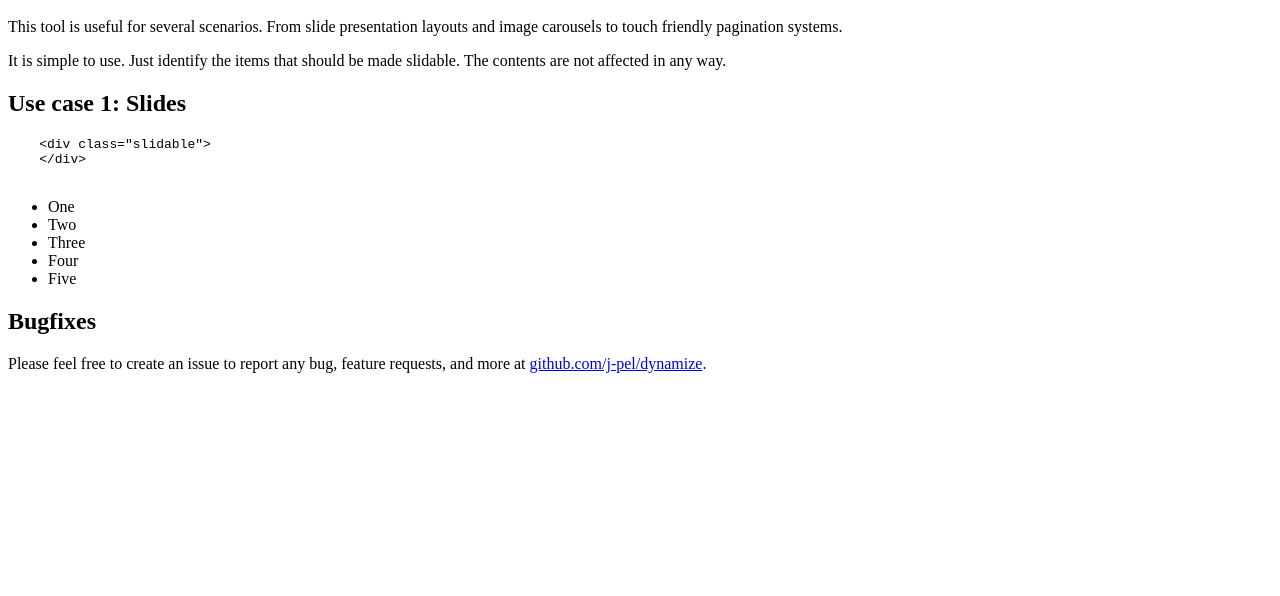
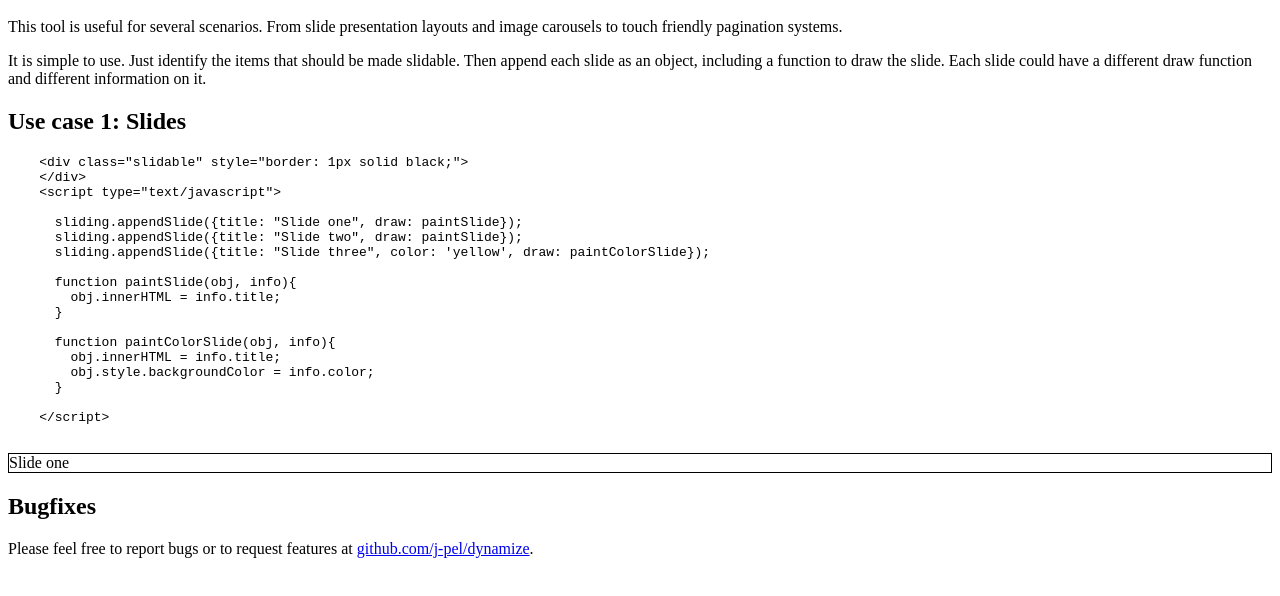
Before and after one commit to j-pel/dynamize, a plain HTML site: page examples/sliding.html in a window 1280 px wide. Shown: the part 48-644 px from the top of the page. Drawn offline with Linux system fonts and the light colour scheme.

Commit message:
Add: sliding.js simple workingcondition

```diff
--- a/examples/sliding.html
+++ b/examples/sliding.html
@@ -8,29 +8,51 @@
   <body>
     <h1>Sliding.js</h1>
     <p>This tool is useful for several scenarios. From slide presentation layouts and image carousels to touch friendly pagination systems.</p>
-    <p>It is simple to use. Just identify the items that should be made slidable. The contents are not affected in any way.</p>
+    <p>It is simple to use. Just identify the items that should be made slidable. Then append each slide as an object, including a function to draw the slide. Each slide could have a different draw function and different information on it.</p>
     <h2>Use case 1: Slides</h2>
     <pre>
-    &lt;div class="slidable"&gt;
+    &lt;div class="slidable" style="border: 1px solid black;"&gt;
     &lt;/div&gt;
+    &lt;script type="text/javascript"&gt;
+
+      sliding.appendSlide({title: "Slide one", draw: paintSlide});
+      sliding.appendSlide({title: "Slide two", draw: paintSlide});
+      sliding.appendSlide({title: "Slide three", color: 'yellow', draw: paintColorSlide});
+
+      function paintSlide(obj, info){
+        obj.innerHTML = info.title;
+      }
+
+      function paintColorSlide(obj, info){
+        obj.innerHTML = info.title;
+        obj.style.backgroundColor = info.color;
+      }
+
+    &lt;/script&gt;
     </pre>
-    <div class="slidable">
-      <ul>
-        <li>One</li>
-        <li>Two</li>
-        <li>Three</li>
-        <li>Four</li>
-        <li>Five</li>
-      </ul>
+    <div class="slidable" style="border: 1px solid black;">
     </div>
 
     <h2>Bugfixes</h2>
 
-    <p>Please feel free to create an issue to report any bug, feature requests, and more at <a href="https://github.com/j-pel/dynamize/issues">github.com/j-pel/dynamize</a>.</p>
+    <p>Please feel free to report bugs or to request features at <a href="https://github.com/j-pel/dynamize/issues">github.com/j-pel/dynamize</a>.</p>
 
     <script type="text/javascript" src="../sliding.js"></script>
     <script type="text/javascript">
 
+      sliding.appendSlide({title: "Slide one", draw: paintSlide});
+      sliding.appendSlide({title: "Slide two", draw: paintSlide});
+      sliding.appendSlide({title: "Slide three", color: 'yellow', draw: paintColorSlide});
+
+      function paintSlide(obj, info){
+        obj.innerHTML = info.title;
+      }
+
+      function paintColorSlide(obj, info){
+        obj.innerHTML = info.title;
+        obj.style.backgroundColor = info.color;
+      }
+
     </script>
   </body>
 </html>
--- a/sliding.js
+++ b/sliding.js
@@ -5,25 +5,30 @@
  * http://j-pel.github.io/dynamize
  *
  * UNDER DEVELOPMENT: Proof of concept
- * May be used for production but not recommended
+ * Not ready for production
  *
  */
 
 (function(exports) {
+  var sliders = [];
+  var slides = [];
+  var curSlide = 0;
 
   var elementList = document.getElementsByClassName('slidable');
   for (var i = 0; i < elementList.length; i++) {
     var ele = elementList[i];
-    ele.addEventListener('keydown', handleKeyDown, false);
-    ele.style.cursor = 'move';
-    if (!ele.id) {
-      ele.id = "nn_m_"+i; // for unidentified nodes: important for storing
-    }
+    sliders.push(ele);
   }
+  document.addEventListener('keydown', handleKeyDown, false);
   document.addEventListener('touchstart', handleTouchStart, false);
-  document.addEventListener("touchmove", handleTouchMove, true);
-  document.addEventListener("touchleave", handleTouchEnd, true);
-  document.addEventListener("touchend", handleTouchEnd, true);
+  document.addEventListener('touchmove', handleTouchMove, true);
+  document.addEventListener('touchleave', handleTouchEnd, true);
+  document.addEventListener('touchend', handleTouchEnd, true);
+
+  var appendSlide = exports.appendSlide = function(info) {
+    slides.push(info);
+    if (curSlide==0) prevSlide();
+  }
 
   var handleTouchStart = function (event) {
     var touches = event.changedTouches[0];
@@ -48,20 +53,35 @@
     }
   }
 
+  function prevSlide() {
+    if (curSlide>0) curSlide--;
+    for (var s in sliders) {
+      var draw = slides[curSlide].draw;
+      draw(sliders[s],slides[curSlide]);
+    }
+  }
+
+  function nextSlide() {
+    if (curSlide<(slides.length-1)) curSlide++;
+    for (var s in sliders) {
+      var draw = slides[curSlide].draw;
+      draw(sliders[s],slides[curSlide]);
+    }
+  }
+
   function handleKeyDown(event){
     if(document.activeElement.tagName=='INPUT') return 0;
     switch(event.keyCode) {
       case 38:  // Up
       case 40:  // Down
-        document.getElementById('month-list').focus();
         break;
       case 33:  // PgUp
       case 37:  // Left
-        nextSlide()
+        prevSlide()
         break;
       case 34:  // PgDown
       case 39:  // Right
-        prevSlide()
+        nextSlide()
         break;
       default:
         break;
```
